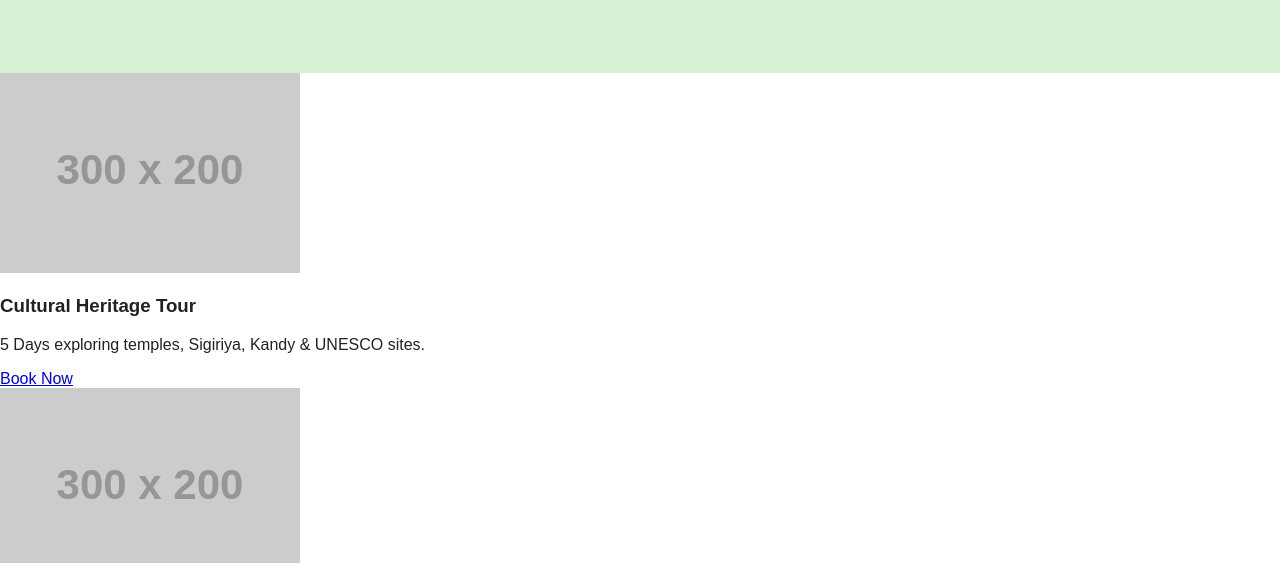
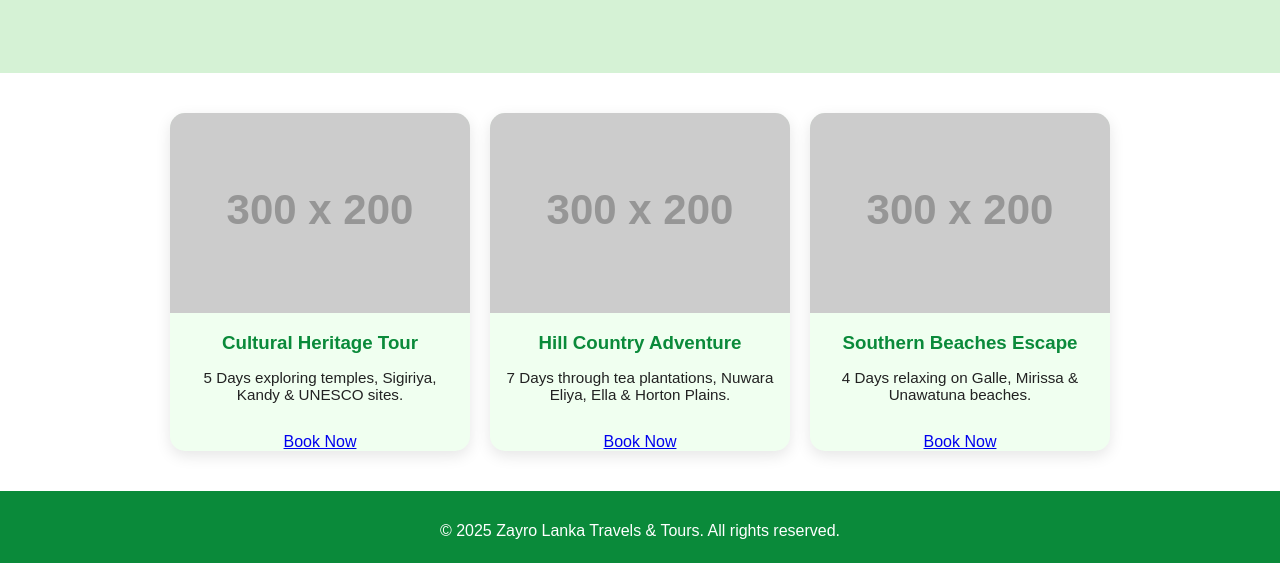
Before and after one commit to PrabathCW/zayrolanka, a plain HTML site: page tours.html in a window 1280 px wide. Shown: the part 237-800 px from the top of the page. Drawn offline with Linux system fonts and the light colour scheme; placeholder pictures from the web are drawn by us.

Commit message:
added css part of tours section

```diff
--- a/style.css
+++ b/style.css
@@ -133,3 +133,45 @@ footer {
   color: #0a8a3a;
   margin-bottom: 10px;
 }
+
+/* ===== Tour Packages ===== */
+.tour-packages {
+  display: flex;
+  flex-wrap: wrap;
+  justify-content: center;
+  gap: 20px;
+  padding: 40px 20px;
+}
+
+.tour-card {
+  background-color: #f0fff0;
+  width: 300px;
+  border-radius: 15px;
+  overflow: hidden;
+  box-shadow: 0 5px 15px rgba(0, 0, 0, 0.1);
+  text-align: center;
+  transition: transform 0.3s ease;
+}
+
+.tour-card:hover {
+  transform: translateY(-5px);
+}
+
+.tour-card img {
+  width: 100%;
+  height: auto;
+}
+
+.tour-card h3 {
+  color: #0a8a3a;
+  margin: 15px 0 10px;
+}
+
+.tour-card p {
+  padding: 0 15px 15px;
+  font-size: 0.95em;
+}
+
+.tour-card .btn {
+  margin-bottom: 15px;
+}
```
